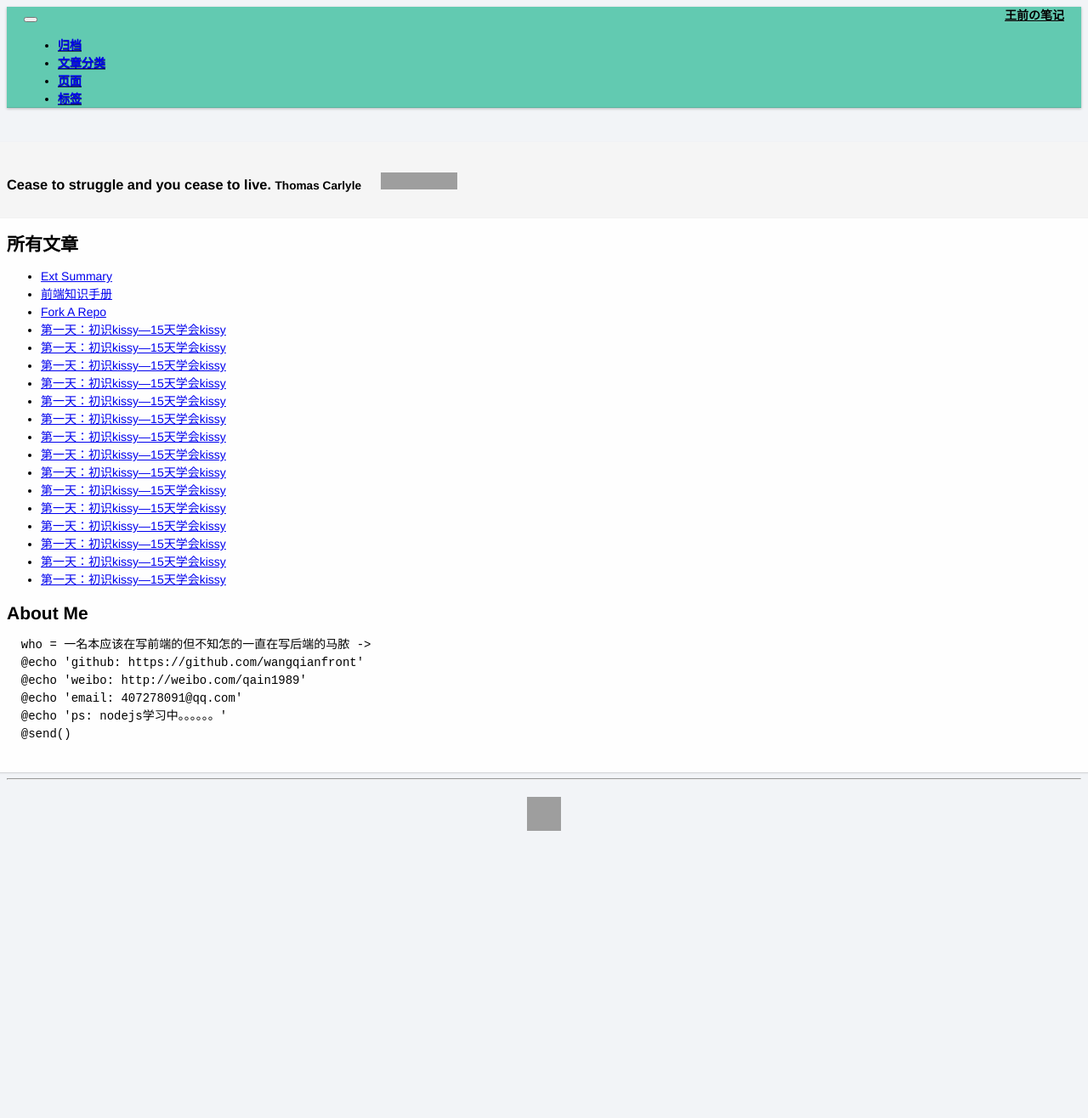
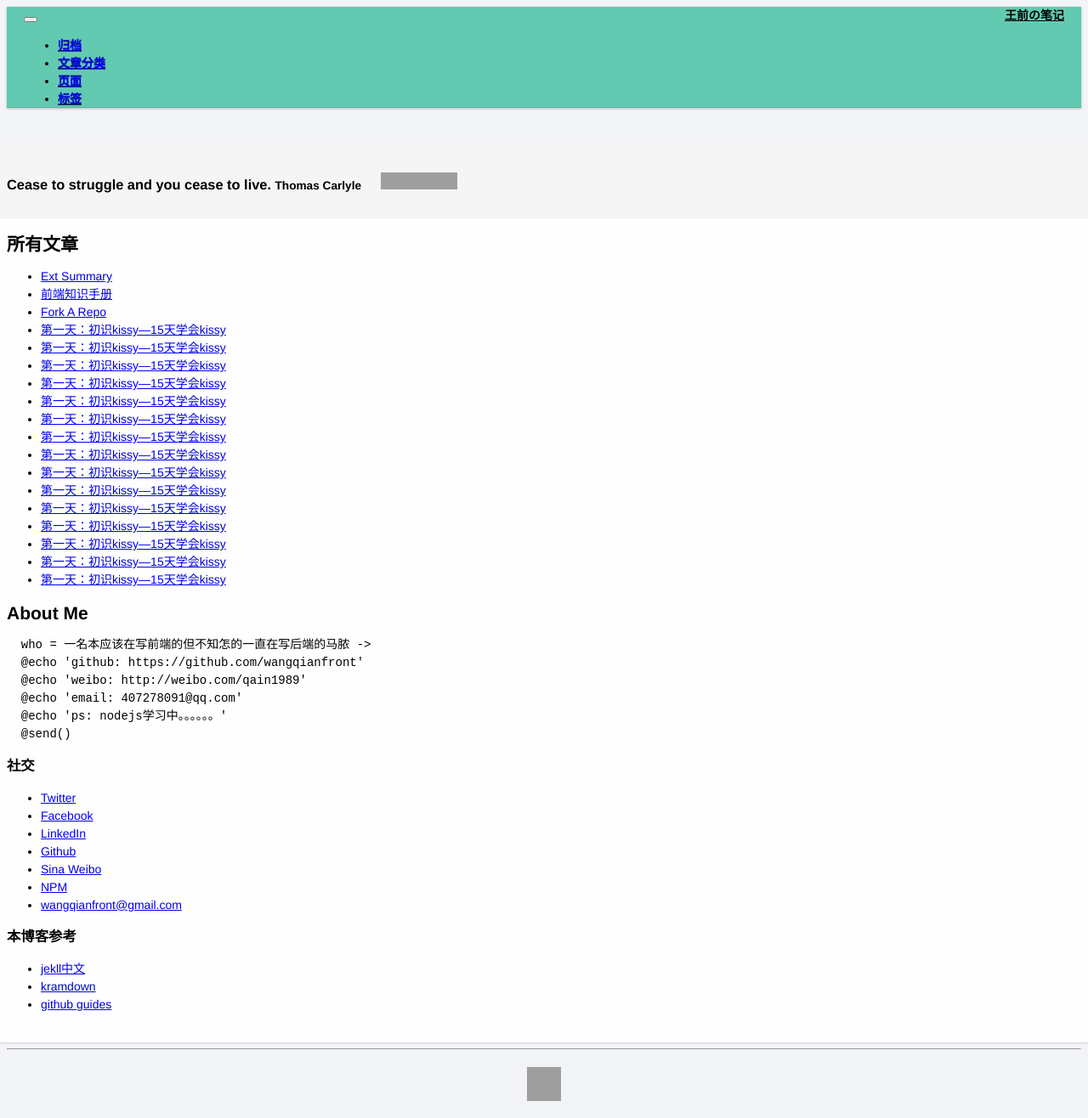
Before and after one commit to wangqianfront/wangqianfront.github.io, a Jekyll site: the page built from index.md, in a window 1280 px wide. Shown: the whole page at 85% size. Built offline with Jekyll 4.4.1, drawn with Linux system fonts in a browser that asks for light colours; nearby versions of some CDN libraries; before the commit the page ends 998 px from its top, so only the background shows below that; grey boxes are pictures that could not be loaded.

Commit message:
Update index.md

````diff
--- a/index.md
+++ b/index.md
@@ -16,6 +16,7 @@ tagline: Thomas Carlyle
 
 ## About Me
 
+
 ```javascript
   who = 一名本应该在写前端的但不知怎的一直在写后端的马脓 ->
   @echo 'github: https://github.com/wangqianfront'
@@ -24,3 +25,20 @@ tagline: Thomas Carlyle
   @echo 'ps: nodejs学习中。。。。。。'
   @send()
 ```
+
+### 社交
+
+* [Twitter](http://twitter.com/wangqianfront)
+* [Facebook](http://facebook.com/wangqianfront)
+* [LinkedIn](http://www.linkedin.com/in/wangqianfront)
+* [Github](http://github.com/wangqianfront)
+* [Sina Weibo](http://weibo.com/qain1989)
+* [NPM](https://www.npmjs.org/~wangqianfront)
+* [wangqianfront@gmail.com](mailto:wangqianfront@gmail.com)
+
+
+### 本博客参考
+
+* [jekll中文](http://jekyllcn.com/)
+* [kramdown](http://kramdown.gettalong.org/quickref.html)
+* [github guides](https://guides.github.com/)
````
